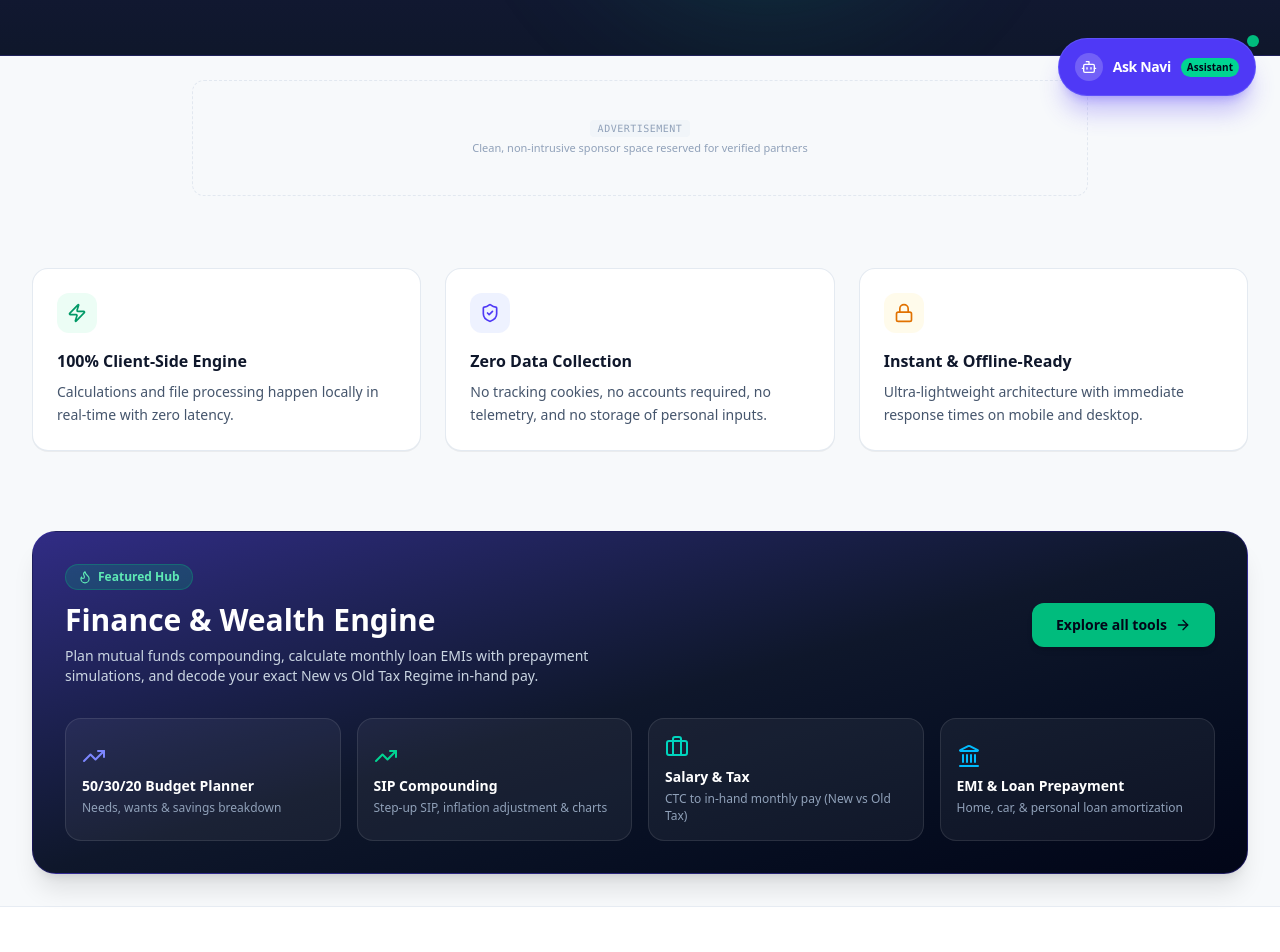
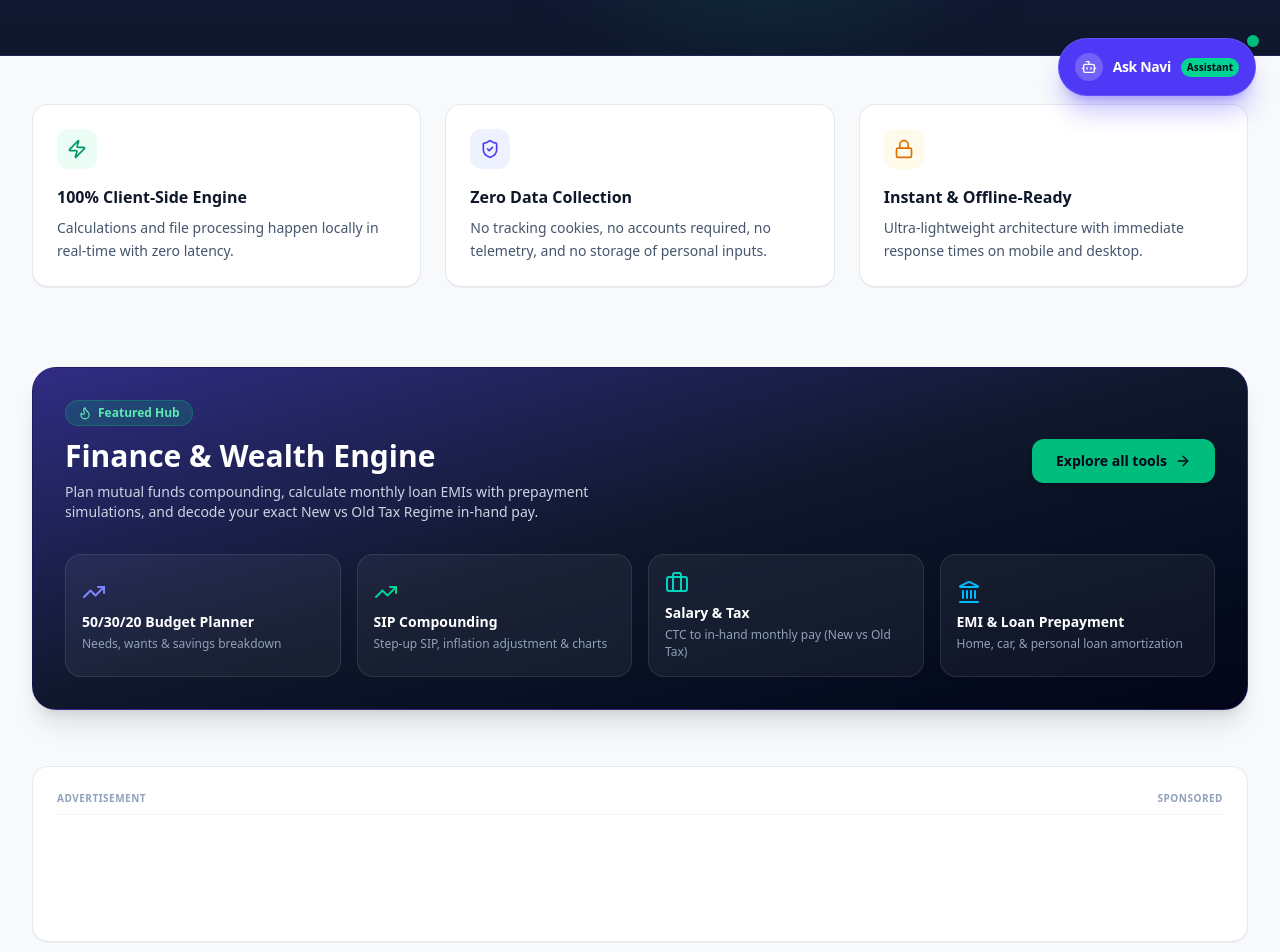
Before and after one commit to sumitsharma05627-cmd/naviko-tools, a React (Vite) app: page / in a window 1280 px wide. Shown: the part 680-1632 px from the top of the page. Built offline with nearby package versions, Linux system fonts and the light colour scheme.

Commit message:
refactor: replace placeholder ad components with functional InFeedAd
Remove static ad placeholders and implement a dynamic Google AdSense In-Feed component. Update the home page to utilize the new ad unit and set default AdSlot components to return null.

```diff
--- a/src/components/AdSlot.tsx
+++ b/src/components/AdSlot.tsx
@@ -1,4 +1,5 @@
 import React from 'react';
+export { InFeedAd } from './InFeedAd';
 
 interface AdSlotProps {
   slotId?: string;
@@ -7,36 +8,10 @@ interface AdSlotProps {
   label?: string;
 }
 
-export const AdSlot: React.FC<AdSlotProps> = ({
-  format = 'responsive',
-  className = '',
-  label = 'Advertisement'
-}) => {
-  return (
-    <div
-      className={`my-6 mx-auto w-full max-w-4xl rounded-xl border border-dashed border-slate-200 bg-slate-50/50 p-3 text-center transition-all ${className}`}
-      aria-label="Advertisement Placeholder"
-    >
-      <div className="flex flex-col items-center justify-center min-h-[90px] text-xs text-slate-400">
-        <span className="font-mono text-[10px] tracking-wider uppercase bg-slate-100 px-2 py-0.5 rounded text-slate-400 mb-1">
-          {label}
-        </span>
-        <span className="text-[11px] text-slate-400">
-          Clean, non-intrusive sponsor space reserved for verified partners
-        </span>
-      </div>
-    </div>
-  );
+export const AdSlot: React.FC<AdSlotProps> = () => {
+  // Return null by default until specific ad units are explicitly configured
+  return null;
 };
 
-export const DesktopAdSlot: React.FC<{ className?: string }> = ({ className = '' }) => (
-  <div className={`hidden md:block ${className}`}>
-    <AdSlot format="horizontal" />
-  </div>
-);
-
-export const MobileAdSlot: React.FC<{ className?: string }> = ({ className = '' }) => (
-  <div className={`block md:hidden ${className}`}>
-    <AdSlot format="rectangle" />
-  </div>
-);
+export const DesktopAdSlot: React.FC<{ className?: string }> = () => null;
+export const MobileAdSlot: React.FC<{ className?: string }> = () => null;
--- /dev/null
+++ b/src/components/InFeedAd.tsx
@@ -0,0 +1,52 @@
+import React, { useEffect, useRef } from 'react';
+
+interface InFeedAdProps {
+  className?: string;
+}
+
+export const InFeedAd: React.FC<InFeedAdProps> = ({ className = '' }) => {
+  const adRef = useRef<HTMLModElement | null>(null);
+  const isPushed = useRef(false);
+
+  useEffect(() => {
+    // Prevent duplicate push calls during React 18 Strict Mode or re-renders
+    if (isPushed.current) return;
+
+    try {
+      if (adRef.current && !adRef.current.getAttribute('data-adsbygoogle-status')) {
+        if (typeof window !== 'undefined') {
+          ((window as any).adsbygoogle = (window as any).adsbygoogle || []).push({});
+          isPushed.current = true;
+        }
+      }
+    } catch (e) {
+      // Gracefully handle ad blocker or initialization errors
+      console.warn('AdSense In-feed initialization note:', e);
+    }
+  }, []);
+
+  return (
+    <section
+      className={`w-full max-w-7xl mx-auto px-4 sm:px-6 lg:px-8 my-6 transition-all ${className}`}
+      aria-label="Advertisement"
+    >
+      <div className="w-full rounded-2xl bg-white dark:bg-slate-900 border border-slate-200/90 dark:border-slate-800 p-4 sm:p-6 shadow-2xs transition-colors">
+        <div className="flex items-center justify-between pb-2 mb-3 border-b border-slate-100 dark:border-slate-800 text-[10px] font-semibold text-slate-400 dark:text-slate-500 uppercase tracking-wider">
+          <span>Advertisement</span>
+          <span>Sponsored</span>
+        </div>
+        <div className="w-full overflow-hidden min-h-[90px] flex items-center justify-center">
+          <ins
+            ref={adRef}
+            className="adsbygoogle"
+            style={{ display: 'block' }}
+            data-ad-format="fluid"
+            data-ad-layout-key="-fb+5w+4e-db+86"
+            data-ad-client="ca-pub-4353645659036465"
+            data-ad-slot="7047157982"
+          />
+        </div>
+      </div>
+    </section>
+  );
+};
--- a/src/pages/HomePage.tsx
+++ b/src/pages/HomePage.tsx
@@ -6,7 +6,7 @@ import {
 } from 'lucide-react';
 import { TOOLS_DATA, CATEGORIES_META } from '../data/toolsData';
 import { DynamicIcon } from '../components/DynamicIcon';
-import { DesktopAdSlot, MobileAdSlot } from '../components/AdSlot';
+import { InFeedAd } from '../components/InFeedAd';
 import { useLanguage } from '../context/LanguageContext';
 
 interface HomePageProps {
@@ -214,12 +214,6 @@ export const HomePage: React.FC<HomePageProps> = ({ onNavigate, onOpenSearch })
         </div>
       </section>
 
-      {/* Hero Ad Slot */}
-      <div className="max-w-7xl mx-auto px-4 sm:px-6 lg:px-8 mt-6">
-        <DesktopAdSlot />
-        <MobileAdSlot />
-      </div>
-
       {/* Privacy & Guarantee Section */}
       <section className="py-12 max-w-7xl mx-auto px-4 sm:px-6 lg:px-8">
         <div className="grid grid-cols-1 md:grid-cols-3 gap-6">
@@ -340,6 +334,9 @@ export const HomePage: React.FC<HomePageProps> = ({ onNavigate, onOpenSearch })
         </div>
       </section>
 
+      {/* Google AdSense In-Feed Ad Placement */}
+      <InFeedAd />
+
       {/* Tool Categories */}
       <section className="py-12 bg-white dark:bg-slate-900 border-y border-slate-200/80 dark:border-slate-800 transition-colors">
         <div className="max-w-7xl mx-auto px-4 sm:px-6 lg:px-8">
```
